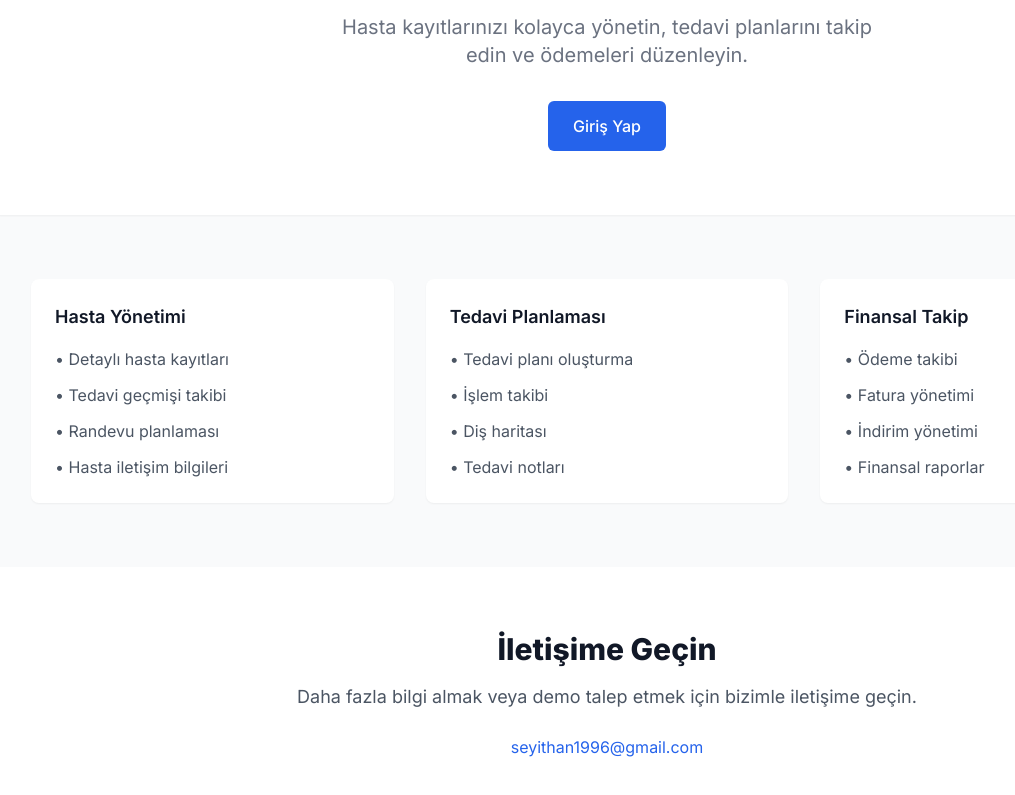
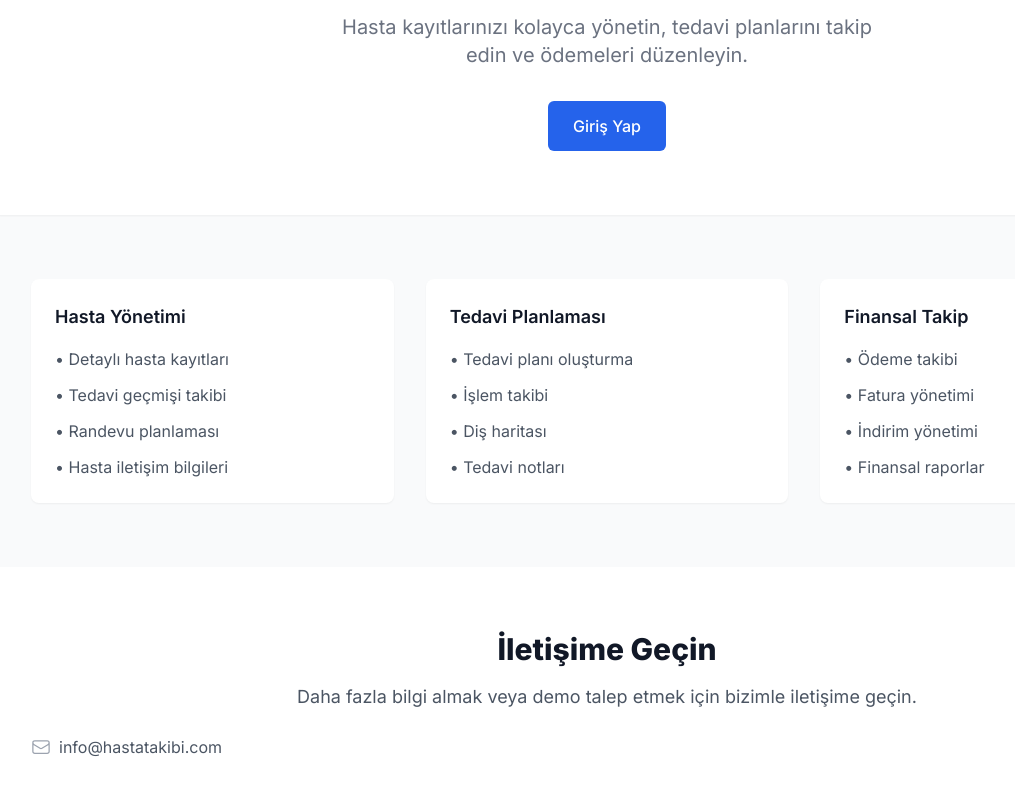
Before and after one commit to seyithan1907/hastatakibi, a Next.js app: page / in a window 1280 px wide. Shown: the part 219-1014 px from the top of the page, without its empty margins (33-1048 px from the left). Built offline with nearby package versions, Linux system fonts and the light colour scheme.

Commit message:
Ana sayfa mail adresi güncellendi

```diff
--- a/package.json
+++ b/package.json
@@ -9,6 +9,7 @@
     "lint": "next lint"
   },
   "dependencies": {
+    "@heroicons/react": "^2.2.0",
     "@prisma/client": "^6.1.0",
     "bcrypt": "^5.1.1",
     "js-cookie": "^3.0.5",
--- a/src/app/page.tsx
+++ b/src/app/page.tsx
@@ -1,6 +1,7 @@
 'use client';
 
 import Link from 'next/link';
+import { EnvelopeIcon } from '@heroicons/react/24/outline';
 
 export default function Home() {
   return (
@@ -72,9 +73,12 @@ export default function Home() {
               Daha fazla bilgi almak veya demo talep etmek için bizimle iletişime geçin.
             </p>
             <div className="mt-6">
-              <a href="mailto:seyithan1996@gmail.com" className="text-blue-600 hover:text-blue-500">
-                seyithan1996@gmail.com
-              </a>
+              <div className="flex items-center gap-2">
+                <EnvelopeIcon className="h-5 w-5 text-gray-400" />
+                <a href="mailto:info@hastatakibi.com" className="text-gray-600 hover:text-gray-800">
+                  info@hastatakibi.com
+                </a>
+              </div>
             </div>
           </div>
         </div>
```
Also changed, not shown: 1 other file (tests, documents, lock files or other folders).
